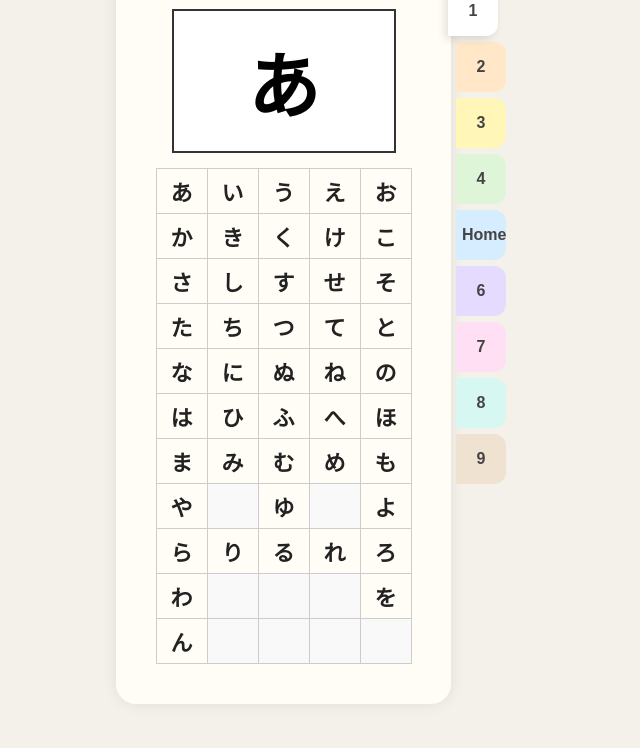
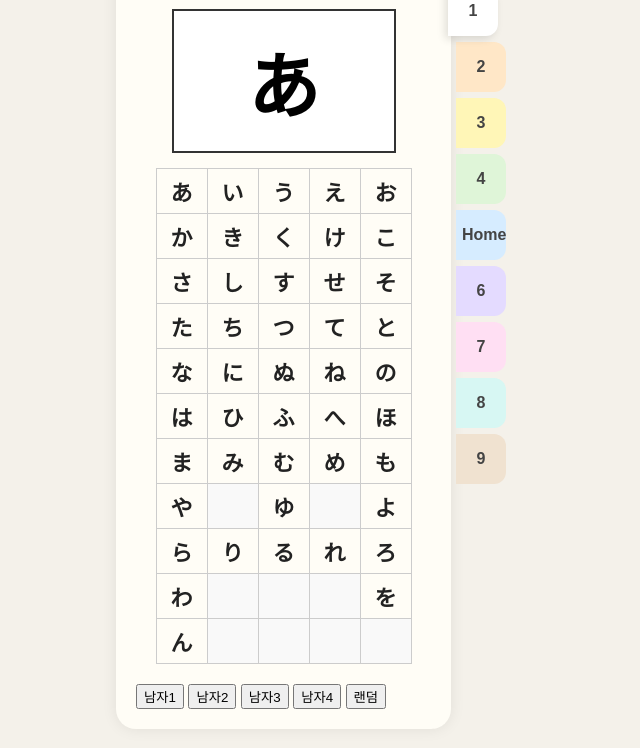
Before and after one commit to JPclass105/jpclass105.github.io, a plain HTML site: page hira.html in a window 1280 px wide. Shown: the part 114-862 px from the top of the page, without its empty margins (329-969 px from the left). Before the commit the page ends 838 px from the top, so only its background shows below. Drawn offline with Linux system fonts and the light colour scheme.

Commit message:
Update hira.html

```diff
--- a/hira.html
+++ b/hira.html
@@ -103,6 +103,13 @@
                 </tr>
             </table>
         </div>
+        <div class="voice-select">
+            <button onclick="setVoice(1)">남자1</button>
+            <button onclick="setVoice(2)">남자2</button>
+            <button onclick="setVoice(3)">남자3</button>
+            <button onclick="setVoice(4)">남자4</button>
+            <button onclick="setVoice(0)" class="active">랜덤</button>
+        </div>
     </div>
 
     <!-- 📌 공통 우측 탭 -->
```
